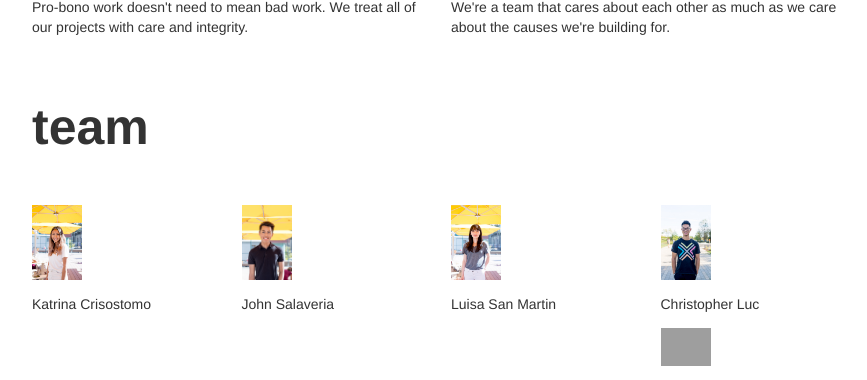
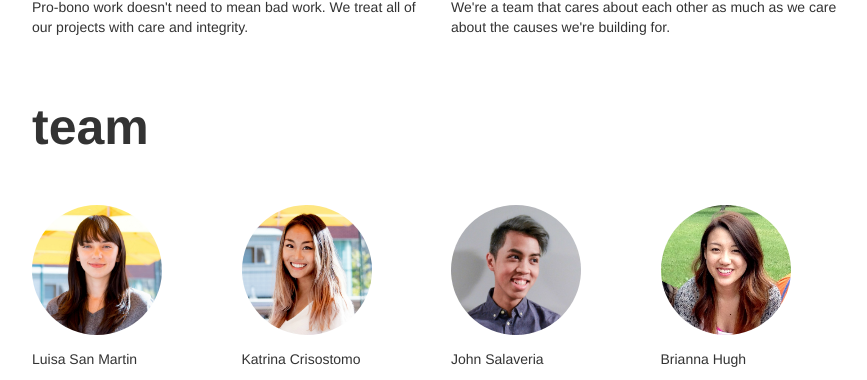
Before and after one commit to luciiiw/website, a PHP site: page /site.html in a window 1280 px wide. Shown: the part 996-1376 px from the top of the page, without its empty margins (204-1071 px from the left). Run offline with PHP 8.4, Linux system fonts and the light colour scheme; style sheets or scripts are compiled from the project's sources; some libraries are stand-ins or nearby versions; grey boxes are pictures that could not be loaded.

Commit message:
Add team pictures

```diff
--- a/site.html
+++ b/site.html
@@ -22,7 +22,7 @@
 
     <div class="container">
       <section id="about-section">
-        <h2>about</h2>
+        <h2 class="col-md-12 col-sm-12"><span>about</span></h2>
         <img src="assets/logos/University_of_Waterloo_Logo.png" class="col-md-5 col-sm-5">
         <div class="col-md-7 col-sm-7">
           <p>UW Blueprint is a group of students at the University of Waterloo dedicated to building technology for social good. We partner with non-profits to provide technology services such as websites, mobile applications, analysis tools&mdash;free of charge.</p>
@@ -73,20 +73,28 @@
         <h2>team</h2>
         <div class="row">
           <div class="col-md-3 col-sm-3">
+            <img src="assets/profiles/luisa.jpg">
+            <p>Luisa San Martin</p>
+          </div>
+          <div class="col-md-3 col-sm-3">
             <img src="assets/profiles/kat.jpg">
             <p>Katrina Crisostomo</p>
           </div>
           <div class="col-md-3 col-sm-3">
-            <img src="assets/profiles/john.jpg">
+            <img src="assets/profiles/john3.jpg">
             <p>John Salaveria</p>
           </div>
           <div class="col-md-3 col-sm-3">
-            <img src="assets/profiles/luisa.jpg">
-            <p>Luisa San Martin</p>
+            <img src="assets/profiles/brianna.jpg">
+            <p>Brianna Hugh</p>
           </div>
           <div class="col-md-3 col-sm-3">
-            <img src="assets/profiles/chris.jpg">
+            <img src="assets/profiles/chris2.jpg">
             <p>Christopher Luc</p>
+          </div>
+          <div class="col-md-3 col-sm-3">
+            <img src="assets/profiles/kai.jpg">
+            <p>Kaivalya Ghandi</p>
           </div>
           <div class="col-md-3 col-sm-3">
             <img src="assets/profiles/site.jpg">
@@ -95,10 +103,6 @@
           <div class="col-md-3 col-sm-3">
             <img src="assets/profiles/jenny.jpg">
             <p>Jenny Wen </p>
-          </div>
-          <div class="col-md-3 col-sm-3">
-            <img src="">
-            <p>Brianna Hugh</p>
           </div>
         </div>
       </section>
--- a/site.scss
+++ b/site.scss
@@ -43,7 +43,9 @@ html {
 
     #team-section {
       img {
-        width: 50px;
+        width: 130px;
+        height: 130px;
+        border-radius: 50%;
       }
     }
   }
```
Also changed, not shown: assets/profiles/brianna.jpg (added), assets/profiles/chris.jpg, assets/profiles/chris2.jpg (added), assets/profiles/jenny.jpg, assets/profiles/john.jpg, assets/profiles/john3.jpg (added), assets/profiles/kai.jpg (added), assets/profiles/kat.jpg, assets/profiles/luisa.jpg, 1 other file.
